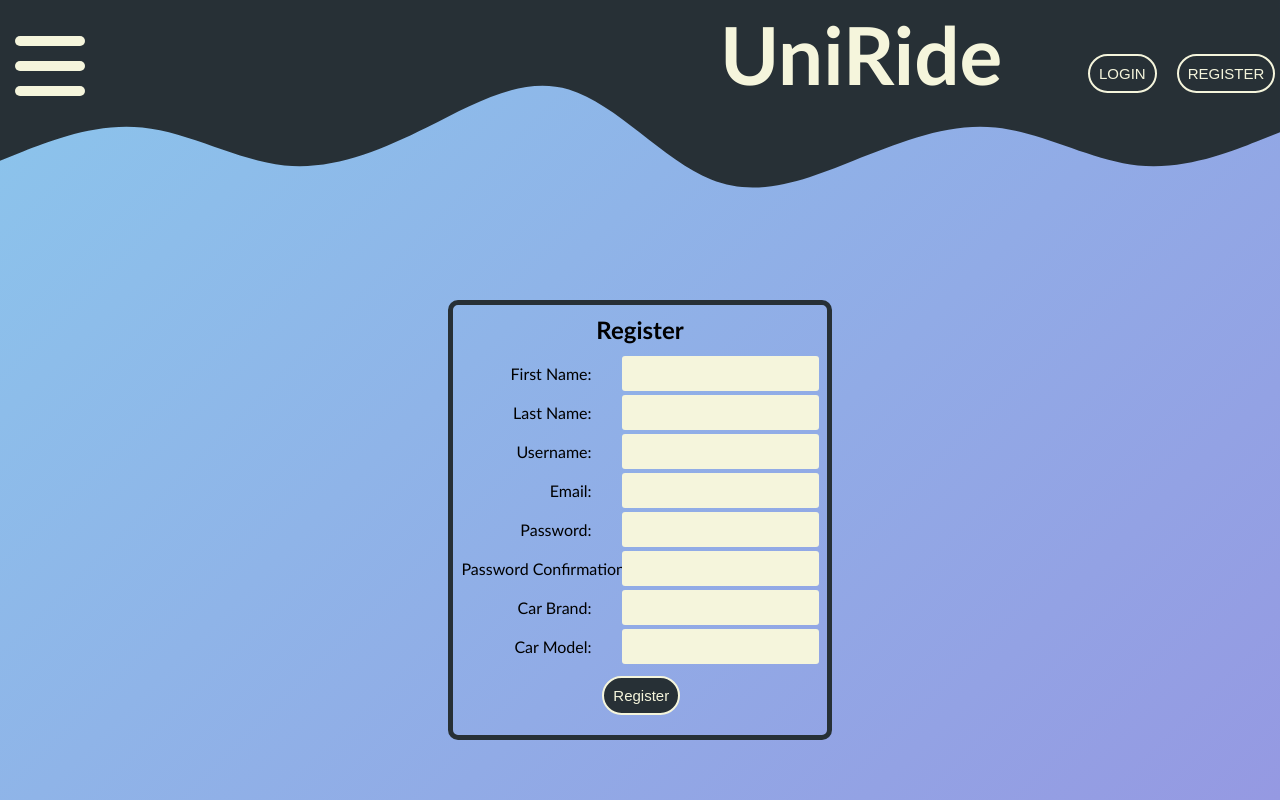
After one commit to quintasmatheus/ProjetoDiamTEST, a Django app: page /register/ in a window 1280 px wide. The commit adds this page. Run offline with Django 4.2, Linux system fonts and the light colour scheme; some libraries are stand-ins or nearby versions.

Commit message:
login e register mods

```diff
--- /dev/null
+++ b/DiamFinal/MyApp/forms.py
@@ -0,0 +1,26 @@
+from django import forms
+from django.contrib.auth.forms import UserCreationForm
+from django.contrib.auth.models import User
+from .models import CustomUser, Boleia
+
+
+class RegistrationForm(UserCreationForm):
+    email = forms.EmailField(required=True)
+    car_brand = forms.CharField(max_length=100, required=True)
+    car_model = forms.CharField(max_length=100, required=True)
+
+    class Meta:
+        model = User
+        fields = ('username', 'email', 'password1', 'password2', 'car_brand', 'car_model')
+
+    def save(self, commit=True):
+        user = super(RegistrationForm, self).save(commit=False)
+        user.email = self.cleaned_data['email']
+        customUser = CustomUser(user=user, car_brand=self.cleaned_data['car_brand'], car_model=self.cleaned_data['car_model'])
+        if commit:
+            user.save()
+            customUser.save()
+
+        user.save()
+        customUser.save()
+        return user
--- a/DiamFinal/MyApp/static/MyApp/styles.css
+++ b/DiamFinal/MyApp/static/MyApp/styles.css
@@ -260,3 +260,104 @@ button:hover{
   font-size: 20px;
   margin-top: 7em;
 }
+
+/*login Page*/
+
+.login-form {
+    display: flex;
+  flex-direction: column;
+  justify-content: center;
+  align-items: center;
+  position: absolute;
+  top: 52%;
+  left: 50%;
+  transform: translate(-50%, -50%);
+  border: 5px solid #273036;
+    border-radius: 10px;
+  padding: 10px;
+  max-width: 400px;
+  width: 100%;
+		}
+
+.login-form h2{
+    color: #273936;
+    padding: 13px;
+}
+
+		.login-form input[type="text"], .login-form input[type="password"]{
+			width: 60%;
+			padding: 10px;
+			margin-bottom: 20px;
+			border: none;
+			border-radius: 3px;
+			background-color: beige;
+		}
+		.login-form input[type="submit"]  {
+			background-color: #273036;
+			color: beige;
+			padding: 10px 20px;
+			border: none;
+			border-radius: 3px;
+			cursor: pointer;
+		}
+
+        #password{
+            margin-left: 2px;
+        }
+
+        #login-form-button{
+            margin-left: 40% ;
+        }
+
+       .register-form {
+  display: flex;
+  flex-direction: column;
+  justify-content: center;
+  align-items: center;
+  position: absolute;
+  gap: 10px;
+  top: 65%;
+  left: 50%;
+  transform: translate(-50%, -50%);
+  border: 5px solid #273036;
+  border-radius: 10px;
+  padding: 10px;
+  max-width: 30vw;
+  width: 100%;
+}
+
+.register-form .form-group {
+  display: flex;
+  align-items: center;
+  gap: 10px;
+}
+
+.register-form label {
+  width: 150px;
+  text-align: right;
+    padding: 10px;
+}
+
+.register-form input[type="text"],
+.register-form input[type="password"],
+.register-form input[type="email"] {
+  flex: 1;
+  padding: 10px;
+  border: none;
+  border-radius: 3px;
+  background-color: beige;
+}
+
+.register-form input[type="submit"] {
+  background-color: #273036;
+  color: beige;
+  padding: 10px 20px;
+  border: none;
+  border-radius: 3px;
+  cursor: pointer;
+}
+
+#register-form-button{
+    margin: 10px 10px 10px 40%;
+            /*margin-left: 40% ;*/
+        }
--- a/DiamFinal/MyApp/templates/MyApp/index.html
+++ b/DiamFinal/MyApp/templates/MyApp/index.html
@@ -20,9 +20,26 @@
         <h1 id="titulo">UniRide</h1>
 
         <section class="login_OR_register">
-            <button class="butoes_nav" id="login"> LOGIN</button>
-            <button class="butoes_nav" id="register">REGISTER</button>
+             <a href="{% url 'MyApp:login' %}">
+                <button class="butoes_nav" id="login"> LOGIN</button>
+            </a>
+            <a href="{% url 'MyApp:register' %}">
+                <button class="butoes_nav" id="register">REGISTER</button>
+            </a>
         </section>
+
+<!--        {% if not user.is_authenticated %}-->
+<!--        <section class="login_OR_register">-->
+<!--            <a href="{% url 'MyApp:login' %}">-->
+<!--                <button class="butoes_nav" id="login"> LOGIN</button>-->
+<!--            </a>-->
+<!--            <a href="{% url 'MyApp:register' %}">-->
+<!--                <button class="butoes_nav" id="register">REGISTER</button>-->
+<!--            </a>-->
+<!--        </section>-->
+<!--    {% endif %}-->
+
+
     </svg>
 
     <div class="hamburger-menu">
--- /dev/null
+++ b/DiamFinal/MyApp/templates/MyApp/register.html
@@ -0,0 +1,66 @@
+{% extends "MyApp/index.html" %}
+<html lang="en">
+<head>
+    <meta charset="UTF-8">
+    <title>UniRide</title>
+</head>
+<body>
+{% block content %}
+<div class="register">
+
+<!--  <div class="register-form">-->
+<!--    <h2>Register</h2>-->
+<!--    <form method="post">-->
+<!--      {% csrf_token %}-->
+<!--      {{ form.as_p }}-->
+<!--      <button type="submit">Register</button>-->
+<!--    </form>-->
+<!--  </div>-->
+
+    <div class="register-form">
+  <h2>Register</h2>
+  <form method="post">
+    {% csrf_token %}
+    <div class="form-group">
+      <label for="first_name">First Name:</label>
+      <input type="text" id="first_name" name="first_name" required>
+    </div>
+    <div class="form-group">
+      <label for="last_name">Last Name:</label>
+      <input type="text" id="last_name" name="last_name" required>
+    </div>
+    <div class="form-group">
+      <label for="username">Username:</label>
+      <input type="text" id="username" name="username" required>
+    </div>
+    <div class="form-group">
+      <label for="email">Email:</label>
+      <input type="email" id="email" name="email" required>
+    </div>
+    <div class="form-group">
+      <label for="password1">Password:</label>
+      <input type="password" id="password1" name="password1" required>
+    </div>
+    <div class="form-group">
+      <label for="password2">Password Confirmation:</label>
+      <input type="password" id="password2" name="password2" required>
+    </div>
+    <div class="form-group">
+      <label for="car_brand">Car Brand:</label>
+      <input type="text" id="car_brand" name="car_brand" required>
+    </div>
+    <div class="form-group">
+      <label for="car_model">Car Model:</label>
+      <input type="text" id="car_model" name="car_model" required>
+    </div>
+    <button id="register-form-button" type="submit">Register</button>
+  </form>
+</div>
+
+{% endblock %}
+<a href="{% url 'MyApp:login' %}">
+    <button>Fazer Login</button>
+    </a>
+</div>
+</body>
+</html>
--- a/DiamFinal/MyApp/urls.py
+++ b/DiamFinal/MyApp/urls.py
@@ -13,4 +13,6 @@ urlpatterns = [
     path('aboutUs/', views.about_view, name='aboutUs'),
     path('information/', views.information_view, name='information'),
     path('anunciar/', views.anunciar_view, name='anunciar'),
+    path('login/', views.login_view, name="login"),
+    path('register/', views.register_view, name="register"),
 ]
--- a/DiamFinal/MyApp/views.py
+++ b/DiamFinal/MyApp/views.py
@@ -4,6 +4,12 @@ from django.template import loader
 from .models import Boleia
 from django.http import JsonResponse
 from django.urls import reverse
+from django.contrib.auth import authenticate, login
+from django.contrib.auth.forms import UserCreationForm
+from django.contrib.auth.decorators import login_required
+from .forms import RegistrationForm
+from django.contrib.auth import logout
+from django.contrib.auth.models import User
 
 # Create your views here.
 
@@ -49,3 +55,30 @@ def information_view(request):
 
 def anunciar_view(request):
     return render(request, 'MyApp/anunciar.html')
+
+def login_view(request):
+    if request.method == 'POST':
+        username = request.POST['username']
+        password = request.POST['password']
+        user = authenticate(request, username=username, password=password)
+        if user is not None:
+            login(request, user)
+            return HttpResponseRedirect(reverse('MyApp:index'))
+        else:
+            return render(request, 'MyApp/login.html', {'error_message': 'Invalid login credentials'})
+    else:
+        return render(request, 'MyApp/login.html')
+
+
+# Register View
+def register_view(request):
+    if request.method == 'POST':
+        form = RegistrationForm(request.POST)
+        if form.is_valid():
+            car_brand = form.cleaned_data.get('car_brand')
+            car_model = form.cleaned_data.get('car_model')
+            if form.is_valid():
+                form.save()
+    else:
+        form = RegistrationForm()
+    return render(request, 'MyApp/register.html', {'form': form})
```
Also changed, not shown: DiamFinal/MyApp/models.py (+28 -8 lines), DiamFinal/MyApp/templates/MyApp/login.html (added, +28 -0 lines), DiamFinal/__init__.py (added).
